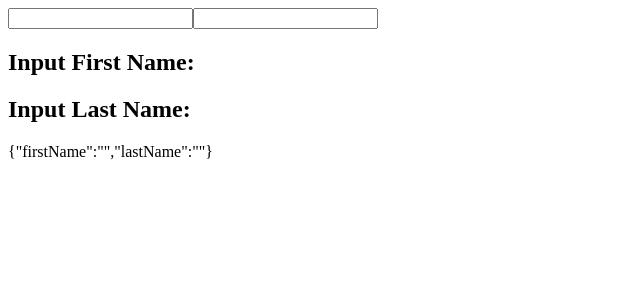
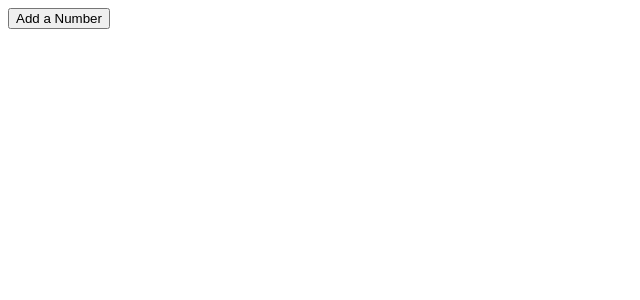
Before and after one commit to rhkdgns95/react-hooks-tutorials, a React (Create React App) app: page / in a window 1280 px wide. Shown: the top 300 px of the page, without its empty margins (0-640 px from the left). Built offline with nearby package versions, Linux system fonts and the light colour scheme.

Commit message:
#1.3 useState with array.

```diff
--- a/src/App.tsx
+++ b/src/App.tsx
@@ -2,7 +2,8 @@
 import HookCounter from "./Component/HookCounter";
 import HookCounterTwo from "./Component/HookCounterTwo";
 import HookCounterThree from "./Component/HookCounterThree";
+import HookCounterFour from "./Component/HookCounterFour";
 
-const App =  () => <HookCounterThree />;
+const App =  () => <HookCounterFour />;
 
 export default App;
--- /dev/null
+++ b/src/Component/HookCounterFour/index.tsx
@@ -0,0 +1,39 @@
+import React, { useState } from "react";
+
+interface IItem {
+    id: number;
+    value: number;
+}
+
+const useFetch = () => {
+    const [items, setItems] = useState<IItem[]>([]);
+    const addItems = () => {
+        setItems([
+            ...items,
+            {
+                id: items.length,
+                value: Math.floor(Math.random() * 10)
+            }
+        ]);
+    }
+    return {
+        items,
+        addItems
+    };
+}
+const HookCounterFour = () => {
+    const { items, addItems } = useFetch();
+
+    return (
+        <div>
+            <button onClick={e => addItems()}>Add a Number</button>
+            <ul>
+                {
+                    items.map(item => <li key={item.id}>{item.value}</li>)
+                }
+            </ul>
+        </div>
+    );
+};
+
+export default HookCounterFour;
```
Also changed, not shown: 1 other file (tests, documents, lock files or other folders).
